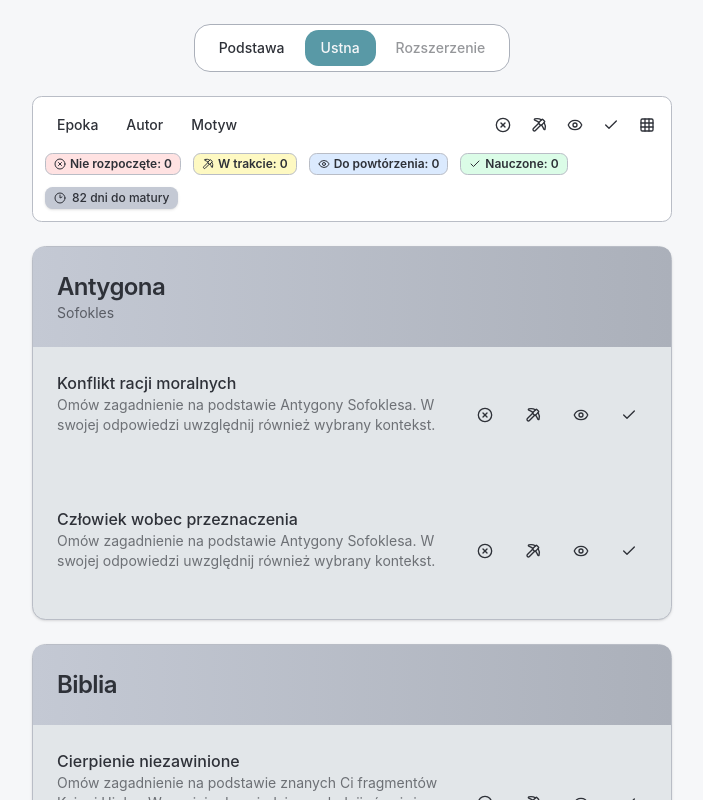
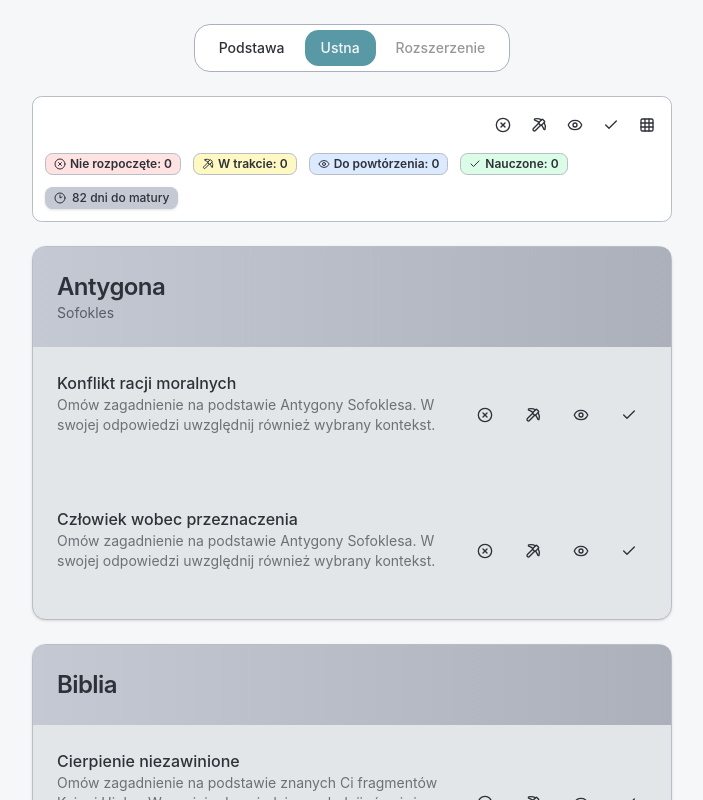
Before and after one commit to pawelz00/matura-check, a React (Vite) app: page /questions in a window 1280 px wide. Shown: the top 800 px of the page, without its empty margins (288-991 px from the left). Built offline with nearby package versions, Linux system fonts and the light colour scheme.

Commit message:
feat: show buttons props

```diff
--- a/src/components/filters.tsx
+++ b/src/components/filters.tsx
@@ -11,21 +11,27 @@ import { GridIcon, ListIcon } from "lucide-react";
 import { useFiltersStore } from "@/store/useFiltersStore.ts";
 import { DataStore, useDataStore } from "@/store/useDataStore.ts";
 
-export default function Filters() {
+export type FiltersProps = {
+  showButtonFilters?: boolean;
+};
+
+export default function Filters({ showButtonFilters = true }: FiltersProps) {
   const { view, setView, status, setStatus } = useFiltersStore();
 
   return (
     <section
       className={
-        "flex justify-between items-center gap-x-1 min-w-full px-3 pt-3"
+        "flex justify-between items-center gap-x-1 min-w-full px-3 pt-3 min-h-11"
       }
     >
-      <div className={"flex gap-x-1 items-center"}>
-        <ButtonFilter filter={"period"}>Epoka</ButtonFilter>
-        <ButtonFilter filter={"author"}>Autor</ButtonFilter>
-        <ButtonFilter filter={"motive"}>Motyw</ButtonFilter>
-      </div>
-      <div className={"flex gap-x-3 items-center"}>
+      {showButtonFilters && (
+        <div className={"flex gap-x-1 items-center"}>
+          <ButtonFilter filter={"period"}>Epoka</ButtonFilter>
+          <ButtonFilter filter={"author"}>Autor</ButtonFilter>
+          <ButtonFilter filter={"motive"}>Motyw</ButtonFilter>
+        </div>
+      )}
+      <div className={"flex gap-x-3 items-center ml-auto"}>
         {Object.entries(statusesObj).map(([key, value]) => {
           return (
             <TooltipProvider key={key}>
--- a/src/components/info-bar.tsx
+++ b/src/components/info-bar.tsx
@@ -1,15 +1,16 @@
-import Filters from "@/components/filters.tsx";
+import Filters, { FiltersProps } from "@/components/filters.tsx";
 import Stats, { StatsProps } from "@/components/stats.tsx";
 
 type InfoBarProps = {
-  statsMode?: StatsProps["mode"];
+  mode?: StatsProps["mode"];
+  showButtonFilters?: FiltersProps["showButtonFilters"];
 };
 
-export default function InfoBar({ statsMode = "default" }: InfoBarProps) {
+export default function InfoBar({ mode, showButtonFilters }: InfoBarProps) {
   return (
     <div className={"border rounded-lg w-full flex flex-col bg-white"}>
-      <Filters />
-      <Stats mode={statsMode} />
+      <Filters showButtonFilters={showButtonFilters} />
+      <Stats mode={mode} />
     </div>
   );
 }
--- a/src/routes/questions.tsx
+++ b/src/routes/questions.tsx
@@ -13,7 +13,7 @@ function Questions() {
         "flex flex-col flex-1 bg-background items-center max-w-full md:max-w-3/4 xl:max-w-1/2 mx-auto mb-12"
       }
     >
-      <InfoBar statsMode={"questions"} />
+      <InfoBar mode={"questions"} showButtonFilters={false} />
       <QuestionCards />
     </div>
   );
```
